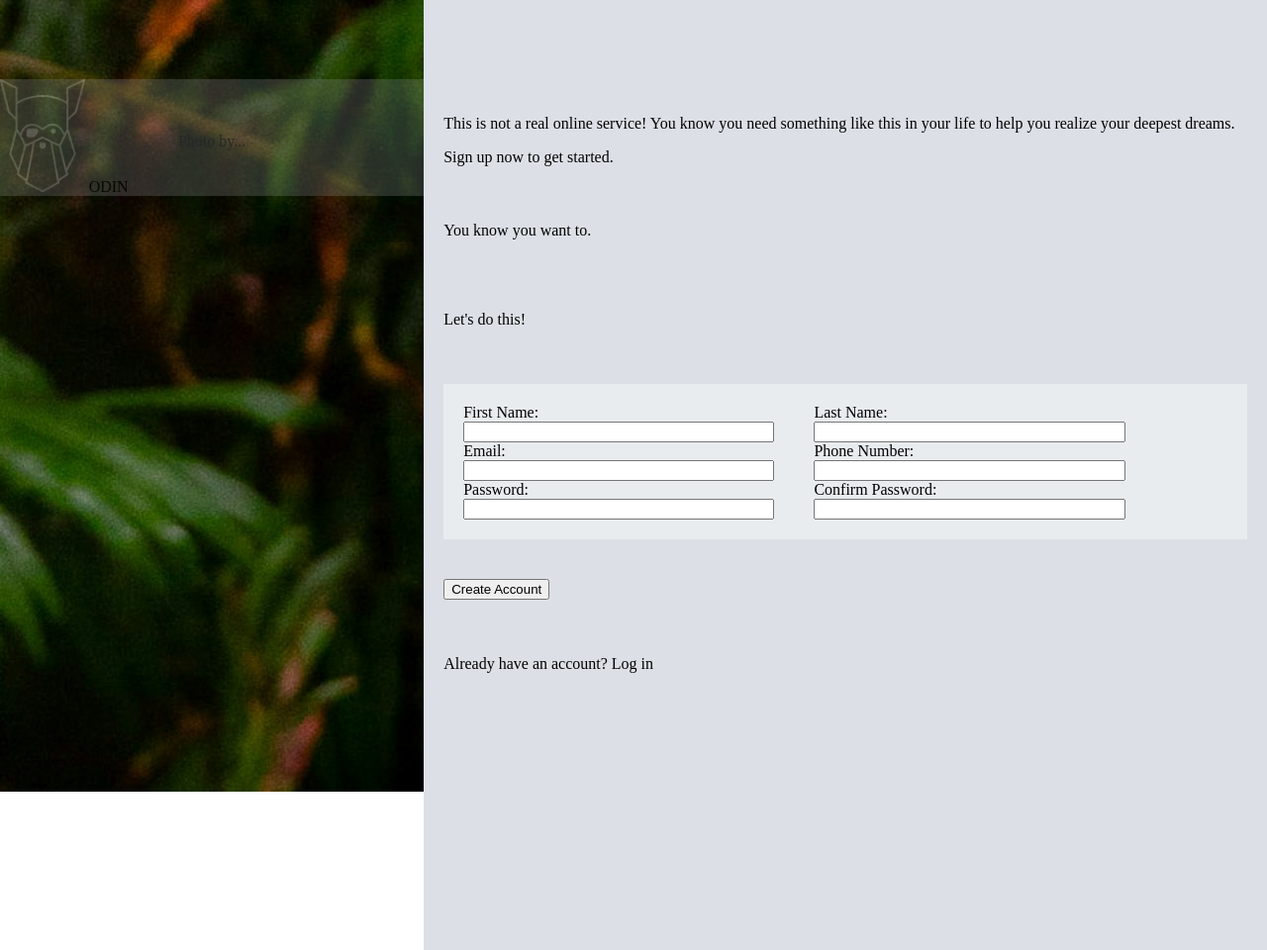
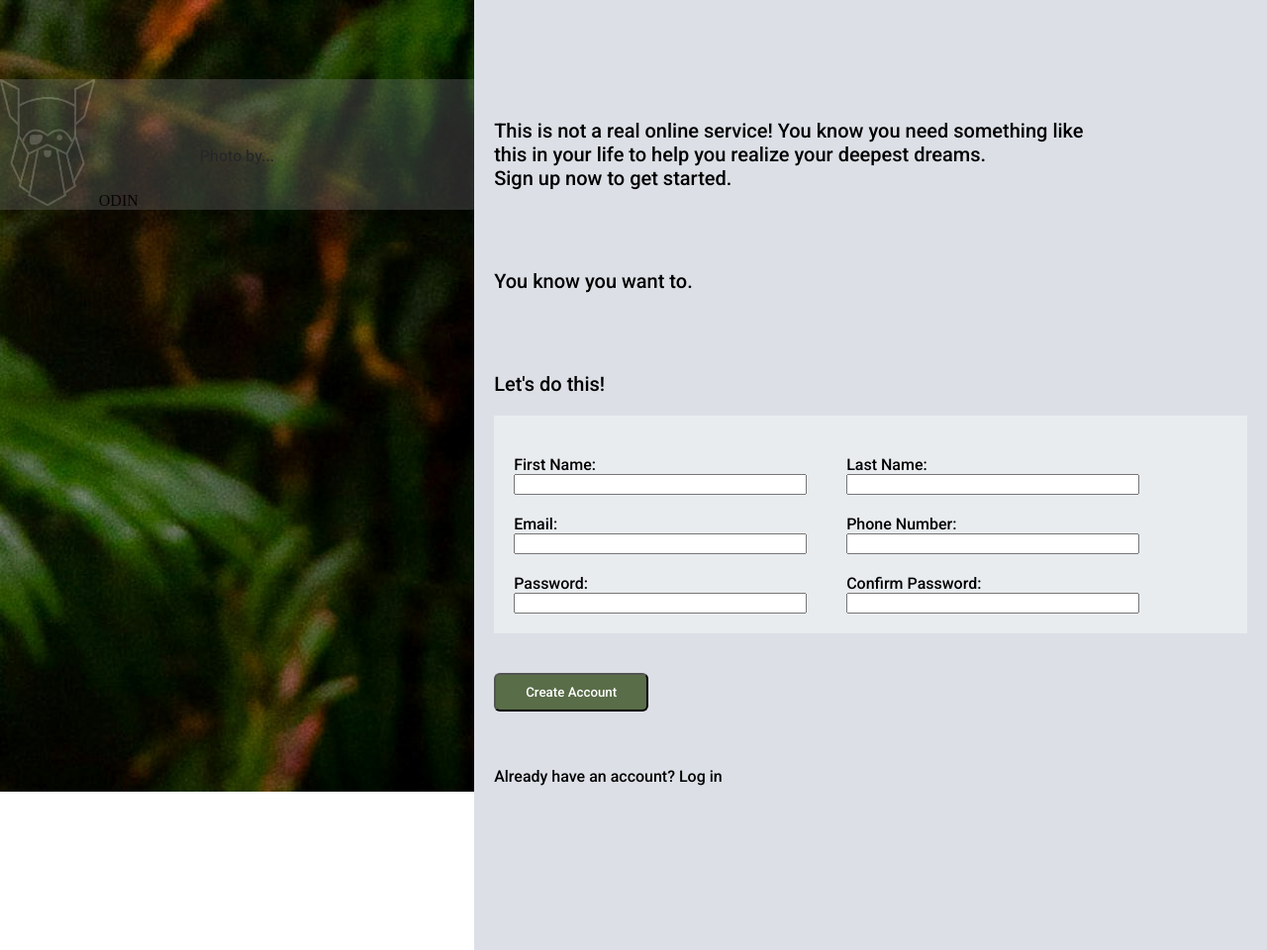
Before and after one commit to ldnjonas/signupform, a plain HTML site: page index.html in a window 1280 px wide. Shown: the whole page at 99% size. Drawn offline with Linux system fonts and the light colour scheme; files whose address does not match are found by name.

Commit message:
Add font

```diff
--- a/index.html
+++ b/index.html
@@ -1,6 +1,7 @@
 <!DOCTYPE html>
 <html lang="en">
 <head>
+
     <meta charset="UTF-8">
     <link rel="stylesheet" href="style.css">
     <meta name="viewport" content="width=device-width, initial-scale=1.0">
@@ -19,16 +20,15 @@
 
     <div class="right-side">
         <div class="text">
-            <p>This is not a real online service! You know you need something like this in your life to help you realize your deepest dreams.</p>
-            Sign up now to get started.
+            <p>This is not a real online service! You know you need something like<br>  this in your life to help you realize your deepest dreams. <br> Sign up now to get started.</p>
         </div>
 
         <div class="subtext">
             <p>You know you want to.</p>
         </div>
 
-        <p>Let's do this!</p>
         <div class="form">
+            <p class="text">Let's do this!</p>
             <form>
                 <div class="left-form">
                     <label for="firstname">First Name:</label>
@@ -57,8 +57,8 @@
             </form>
         </div>
 
-        <div class="create-acc-btn">
-            <button type="submit">Create Account</button>
+        <div class="btn-div">
+            <button id="create-acc-btn" type="submit">Create Account</button>
         </div>
         <div class="sub-btn-text">
             <p>Already have an account? Log in</p>
--- a/style.css
+++ b/style.css
@@ -1,3 +1,15 @@
+@font-face {
+    font-family: odinFont;
+    src: url(/Users/jonasreinhard/repos/odin-signupform/signupform/assets/Norse-Bold.otf);
+    font-family: robotoFont;
+    src: url(/Users/jonasreinhard/repos/odin-signupform/signupform/assets/Roboto.ttf);
+}
+
+*{
+    font-family: robotoFont;
+    font-weight: 500;
+}
+
 body{
     display: flex;
     margin:0;
@@ -37,6 +49,10 @@ body{
     padding: 20px;
 }
 
+.left-form label, .right-form label{
+    padding-top: 20px;
+}
+
 .empty-form-space{
     flex-grow:4;
 }
@@ -52,6 +68,7 @@ body{
     flex-grow: 2;
 }
 .logo-text{
+    font-family: odinFont;
 }
 
 .footer{
@@ -66,6 +83,15 @@ body{
     opacity: 30%;
     position: relative;
     top: 10vh;
+}
 
+#create-acc-btn{
+    border-radius: 6px;
+    padding: 10px 30px 10px 30px;
+    color:white;
+    background-color:#596D48;
+}
 
+.text,.subtext{
+    font-size: 20px;
 }
```
Also changed, not shown: assets/Roboto.ttf (added), 2 other files.
